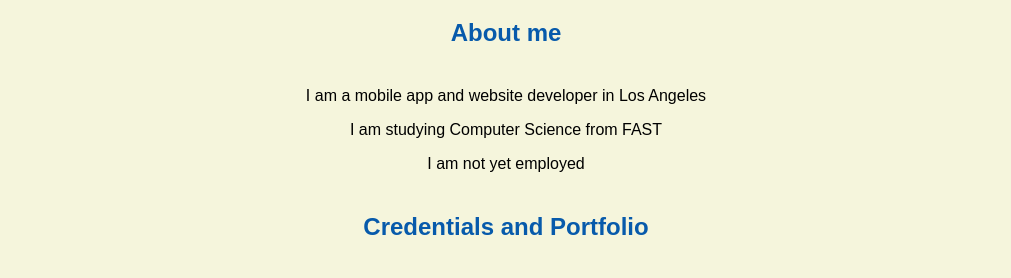
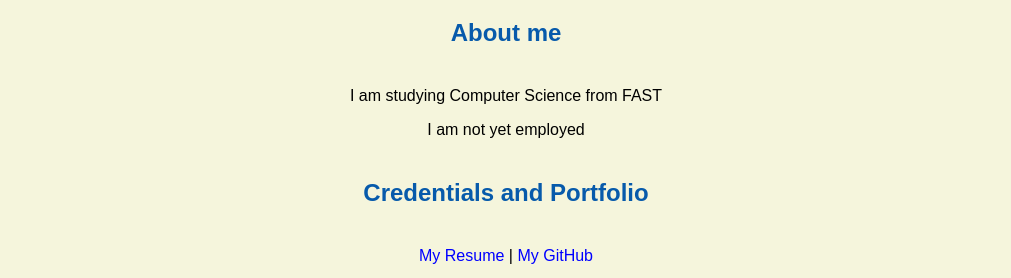
Before and after one commit to adilnadeem02/adilnadeem02.github.io, a plain HTML site: page index.html in a window 1280 px wide. Shown: the part 516-794 px from the top of the page, without its empty margins (134-1145 px from the left). Drawn offline with Linux system fonts and the light colour scheme.

Commit message:
Update index.html

```diff
--- a/index.html
+++ b/index.html
@@ -19,7 +19,6 @@
     <img src="images/banner.jpg" width="75%" alt="banner">
     <h1>Adil Nadeem's Portal</h1>
     <h2>About me</h2>
-    <p>I am a mobile app and website developer in Los Angeles</p>
     <p>I am studying Computer Science from FAST</p>
     <p>I am not yet employed</n>
     <h2>Credentials and Portfolio</h2>
```
